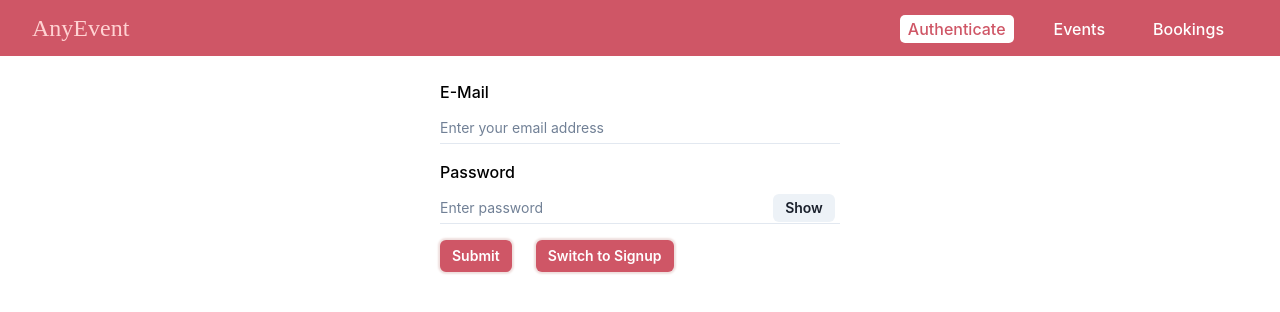
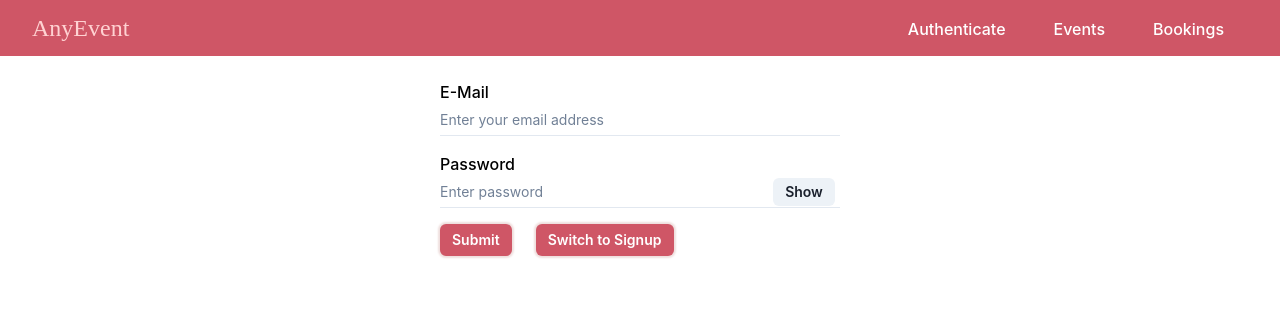
Before and after one commit to Tracyee/GrapgQLApp, a React app: page /auth in a window 1280 px wide. Shown: the top 312 px of the page. Built offline with nearby package versions, Linux system fonts and the light colour scheme.

Commit message:
fix: convert css-like styling to less-like styling

```diff
--- a/src/components/events/eventList/eventItem/eventItem.less
+++ b/src/components/events/eventList/eventItem/eventItem.less
@@ -6,20 +6,20 @@
   padding: 1rem;
   border: 1px solid #cf5666;
   border-radius: 6px 20px 12px;
-}
 
-.events-list-item h1 {
+  h1 {
     margin: 0;
     color: #cf5666;
     font-size: 1.5rem;
   }
 
-.events-list-item h2 {
+  h2 {
     margin: 0;
     color: #7c7c7c;
     font-size: 1rem;
   }
 
-.events-list-item p {
+  p {
     margin: 0;
   }
+}
--- a/src/components/modal/baseModal.less
+++ b/src/components/modal/baseModal.less
@@ -13,11 +13,11 @@
   color: white;
   background: #cf5666;
   border-radius: 10px 10px 0 0;
-}
 
-.modal-header h1 {
-  margin: 0;
-  font-size: 1.25rem;
+  h1 {
+    margin: 0;
+    font-size: 1.25rem;
+  }
 }
 
 .modal-content {
--- a/src/components/navigation/MainNavigation.less
+++ b/src/components/navigation/MainNavigation.less
@@ -21,9 +21,8 @@
 
 .main-navigation-items {
   margin-left: 1.5rem;
-}
 
-.main-navigation-items ul {
+  ul {
     display: flex;
     align-items: center;
     margin: 0;
@@ -31,12 +30,12 @@
     list-style: none;
   }
 
-.main-navigation-items li {
+  li {
     margin: 0 1rem;
   }
 
-.main-navigation-items a,
-.main-navigation-items button {
+  a,
+  button {
     margin: 0;
     padding: 0.25rem 0.5rem;
     color: white;
@@ -48,14 +47,14 @@
     cursor: pointer;
   }
 
-.main-navigation-items a:hover,
-.main-navigation-items a:active,
-.main-navigation-items a.active,
-.main-navigation-items button:hover,
-.main-navigation-items button:active {
+  a:hover,
+  a:active,
+  button:hover,
+  button:active {
     color: #cf5666;
     background: #fff;
     border-radius: 5px;
+  }
 }
 
 @media (max-width: 500px) {
--- a/src/pages/Auth.less
+++ b/src/pages/Auth.less
@@ -4,18 +4,18 @@
   margin: 5rem auto;
 }
 
-.form-control label,
-.form-control input {
+.form-control {
   display: block;
-  width: 100%;
-}
 
-.form-control label {
-  margin-bottom: 0.5rem;
-}
+  label,
+  input {
+    width: 100%;
+    margin-bottom: 1rem;
+  }
 
-.form-control {
-  margin-bottom: 1rem;
+  label {
+    margin-bottom: 0.5rem;
+  }
 }
 
 @media (max-width: 500px) {
```
Lines whose indentation alone changed are shown as unchanged.
